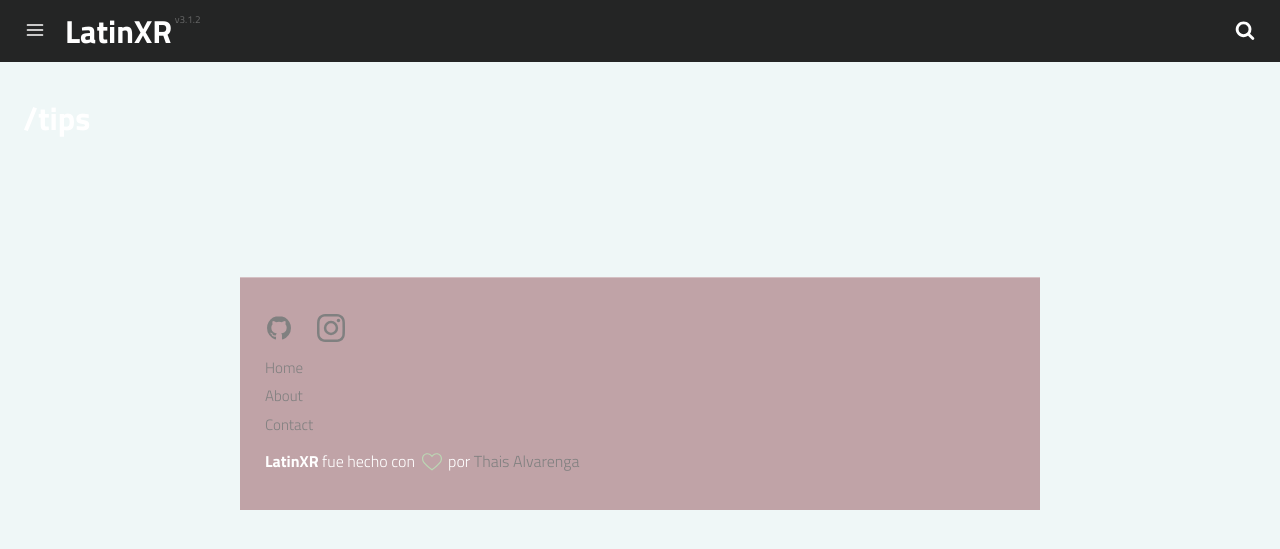
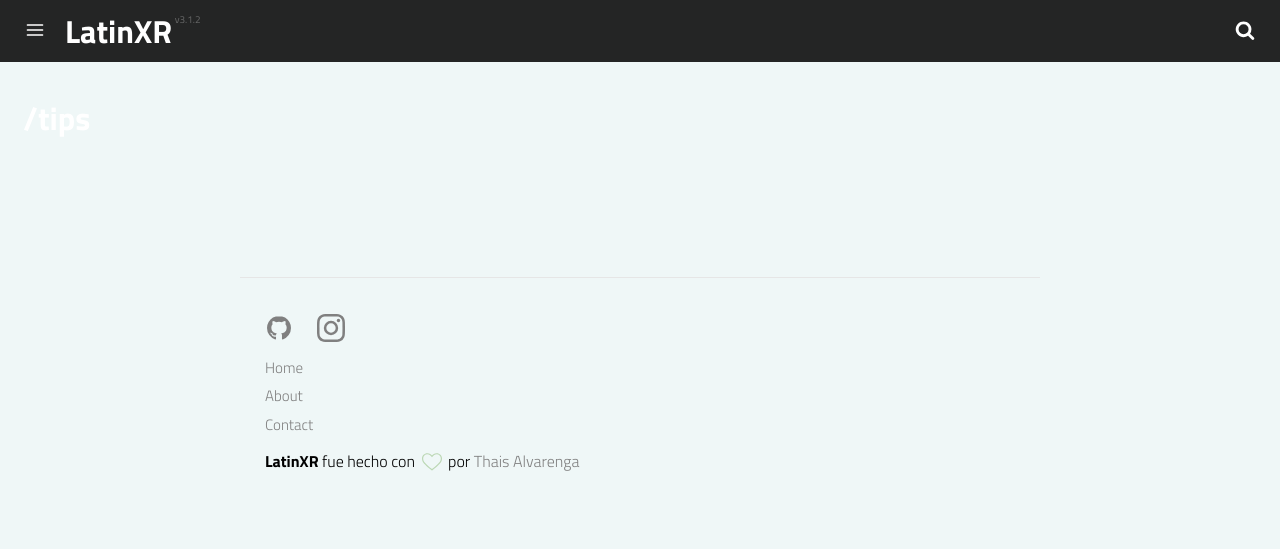
Before and after one commit to LatinXR/latinxr.github.io, a Jekyll site: the page built from category/tips.md, in a window 1280 px wide. Shown: the top 549 px of the page. Built offline with Jekyll 4.4.1, drawn with Linux system fonts in a browser that asks for light colours; a script that is not in the unit is left out.

Commit message:
Change footer colors

```diff
--- a/_sass/_footer.scss
+++ b/_sass/_footer.scss
@@ -88,11 +88,11 @@
 
 .main-page {
   footer {
-    background: $primaryDark;
-    border-top: 1px solid lighten($primaryDark, 10%);
+    background: $headerColor;
+    /* border-top: 1px solid lighten($primaryDark, 10%); */
 
     p {
-      color: $accentDark;
+      color: $texts;
     }
   }
 }
```
